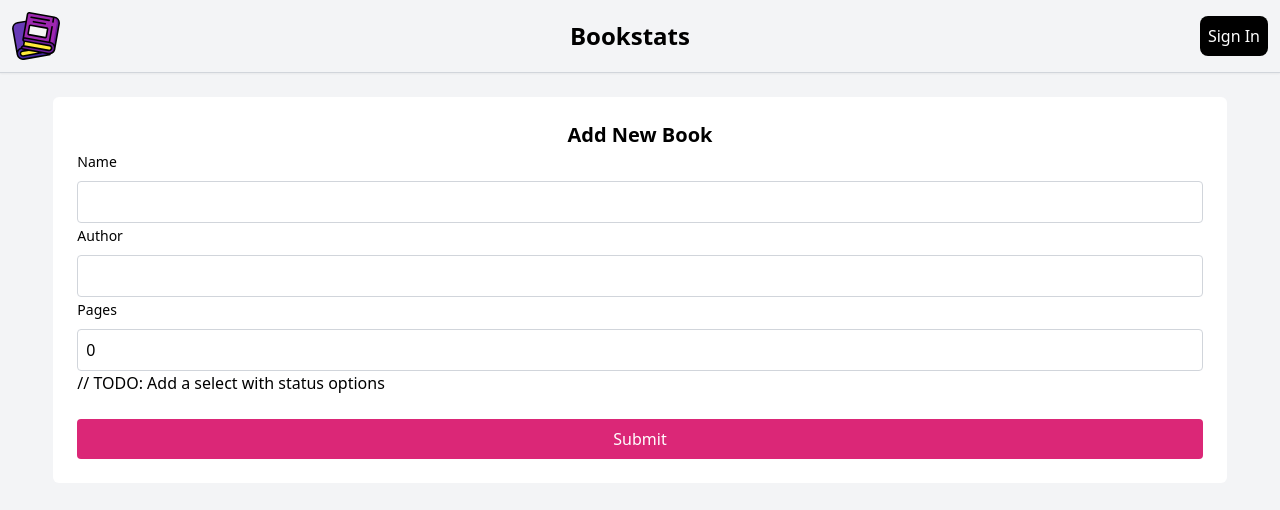
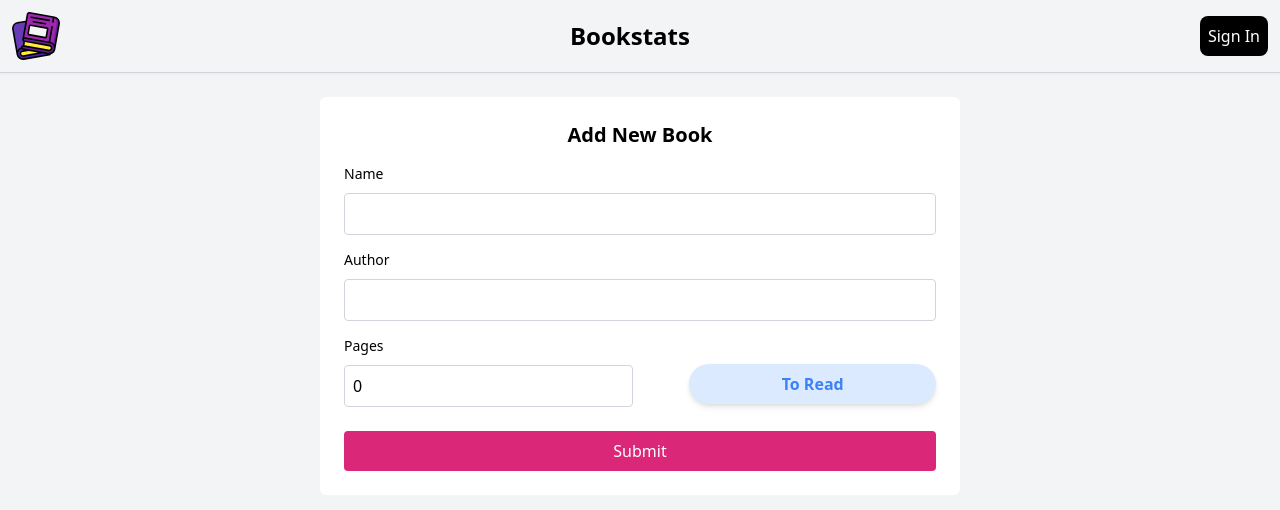
Before and after one commit to AnderBuendia/amplify-bookstats, a Next.js app: page /add-book in a window 1280 px wide. Shown: the top 510 px of the page. Built offline with nearby package versions, Linux system fonts and the light colour scheme; no server answers; what aws-amplify would draw is missing.

Commit message:
Formik Select to add books status

```diff
--- a/src/components/generic/FormikInput.jsx
+++ b/src/components/generic/FormikInput.jsx
@@ -2,7 +2,7 @@ import { Field } from 'formik';
 
 const FormikInput = (props) => {
   return (
-    <>
+    <div className="mt-3">
       <label htmlFor={props.name} className="text-sm capitalize">
         {props.name}
       </label>
@@ -11,7 +11,7 @@ const FormikInput = (props) => {
           w-full focus:shadow-input focus:border-pink-400"
         {...props}
       />
-    </>
+    </div>
   );
 };
 
--- a/src/components/generic/Header.jsx
+++ b/src/components/generic/Header.jsx
@@ -12,7 +12,7 @@ const Header = () => {
 
   return (
     <nav className="flex flex-row justify-between items-center p-3 border-b border-gray-300 shadow-sm">
-      <Link href={MainPaths.INDEX}>
+      <Link href={MainPaths.BOOKS}>
         <a>
           <IconBooks className="w-12 h-12 hover:opacity-70 transition-opacity duration-500 ease-out" />
         </a>
--- a/src/pages/add-book.jsx
+++ b/src/pages/add-book.jsx
@@ -2,12 +2,13 @@ import { API } from 'aws-amplify';
 import { GRAPHQL_AUTH_MODE } from '@aws-amplify/api';
 import '../../configureAmplify';
 import { useRouter } from 'next/router';
-import { Formik, Form } from 'formik';
+import { Formik, Form, Field } from 'formik';
 import * as Yup from 'yup';
 import MainLayout from '../components/layouts/MainLayout';
-import { MainPaths } from '../enums/paths/main-paths';
 import FormikInput from '../components/generic/FormikInput';
 import ErrorForm from '../components/generic/ErrorForm';
+import { getColorStatus } from '../lib/utils/colorStatus.utils';
+import { MainPaths } from '../enums/paths/main-paths';
 import { createBook } from '../../graphql/mutations';
 
 const AddBook = () => {
@@ -28,18 +29,17 @@ const AddBook = () => {
       description="Add a new book to your list"
       url={MainPaths.ADD_BOOK}
     >
-      <div className="w-11/12 bg-white rounded-md p-6 mt-6">
+      <div className="w-11/12 lg:w-6/12 bg-white rounded-md p-6 mt-6">
         <h1 className="font-bold text-xl text-center">Add New Book</h1>
         <Formik
           initialValues={{
             name: '',
             author: '',
             pages: 0,
+            status: 'To Read',
           }}
           validationSchema={errorMessagesForm}
           onSubmit={async (values) => {
-            console.log(values);
-
             await API.graphql({
               query: createBook,
               variables: {
@@ -50,7 +50,7 @@ const AddBook = () => {
             router.push(MainPaths.BOOKS);
           }}
         >
-          {({ errors, touched }) => (
+          {({ setFieldValue, values, errors, touched }) => (
             <Form>
               <FormikInput name="name" id="name" type="text" />
               {touched.name && errors.name && (
@@ -60,11 +60,32 @@ const AddBook = () => {
               {touched.author && errors.author && (
                 <ErrorForm errors={errors.author} />
               )}
-              <FormikInput name="pages" id="pages" type="number" />
-              {touched.pages && errors.pages && (
-                <ErrorForm errors={errors.pages} />
-              )}
-              // TODO: Add a select with status options
+
+              <div className="flex flex-row justify-between items-center">
+                <FormikInput name="pages" id="pages" type="number" />
+                {touched.pages && errors.pages && (
+                  <ErrorForm errors={errors.pages} />
+                )}
+
+                <Field
+                  as="select"
+                  name="status"
+                  value={values.status}
+                  onChange={(e) => {
+                    setFieldValue('status', e.target.value);
+                  }}
+                  className={`${getColorStatus(
+                    values.status
+                  )} mt-10 px-4 py-2 w-5/12 rounded-full font-bold cursor-pointer
+                shadow-md text-center appearance-none relative hover:opacity-70`}
+                >
+                  <option value="To Read">To Read</option>
+                  <option value="Ready To Start">Ready To Start</option>
+                  <option value="Reading">Reading</option>
+                  <option value="Completed">Completed</option>
+                </Field>
+              </div>
+
               <button
                 className="text-white w-full mt-6 bg-pink-600 hover:bg-pink-800 p-2 rounded"
                 type="submit"
```
